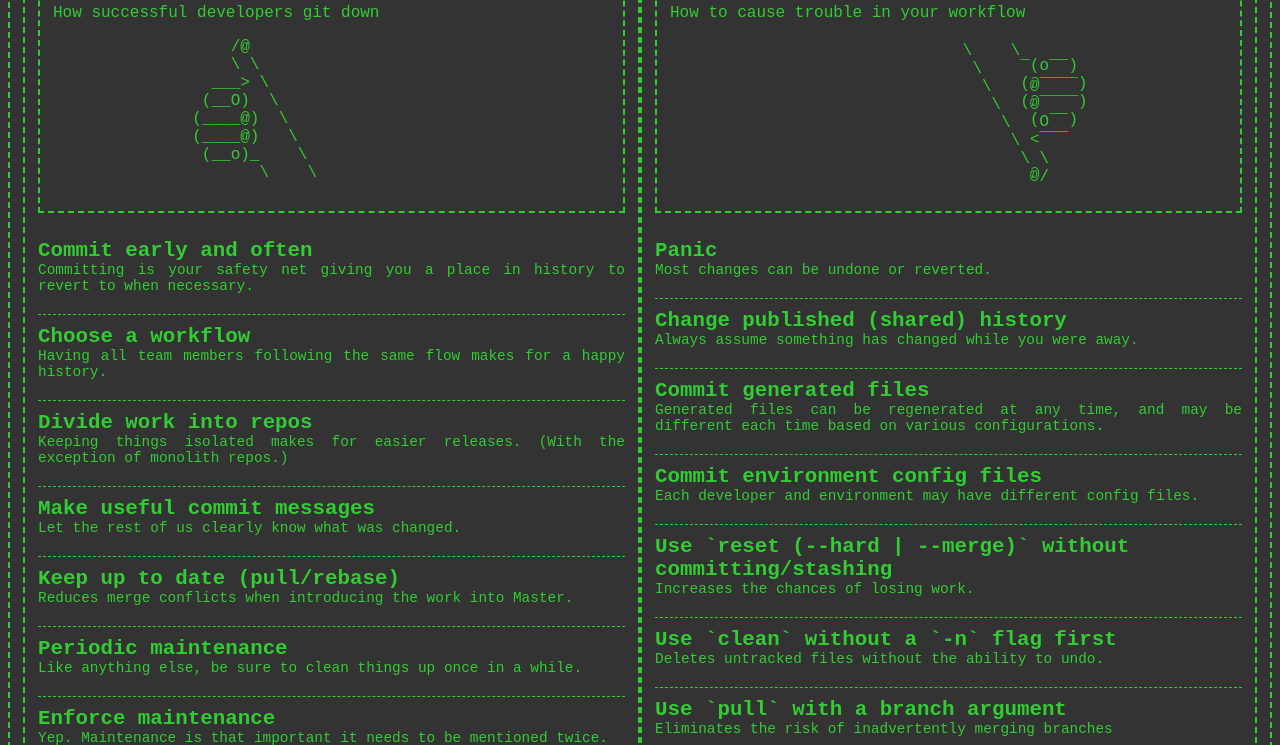
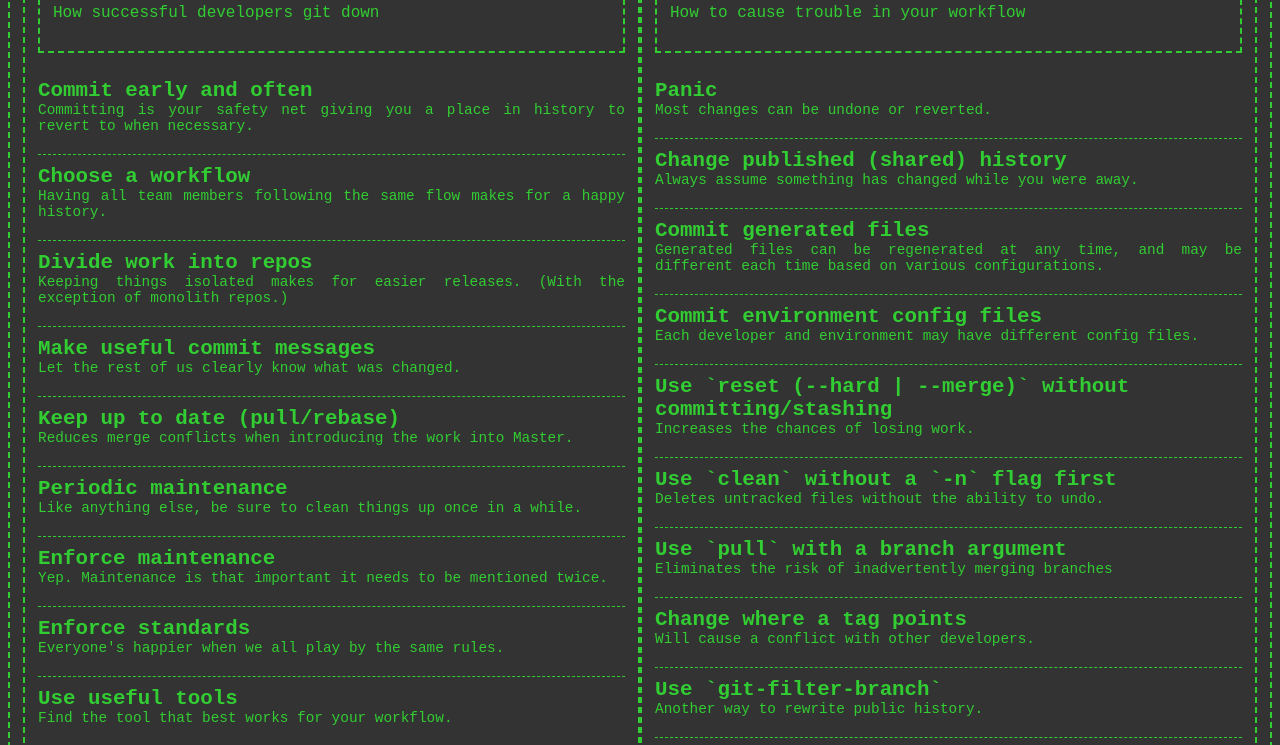
Before and after one commit to jstockdi-marstone/git-r-committed, a plain HTML site: page index.html in a window 1280 px wide. Shown: the part 256-1001 px from the top of the page. Drawn offline with Linux system fonts and the light colour scheme.

Commit message:
Remove ASCII art

```diff
--- a/index.html
+++ b/index.html
@@ -100,16 +100,6 @@
                 <header class="bordered">
                     <h2>The Dos</h2>
                     <p>How successful developers git down</p>
-                    <div>
-                        <pre>    /@
-    \ \
-  ___> \
- (__O)  \
-(____@)  \
-(____@)   \
- (__o)_    \
-       \    \</pre>
-                    </div>
                 </header>
                 <div>
                     <dl id="dos-item-list" class="item-list">
@@ -120,16 +110,6 @@
                 <header class="bordered">
                     <h2>The Don&apos;ts</h2>
                     <p>How to cause trouble in your workflow</p>
-                    <div>
-                        <pre>    /@
-    \ \
-  ___> \
- (__O)  \
-(____@)  \
-(____@)   \
- (__o)_    \
-       \    \</pre>
-                    </div>
                 </header>
                 <div>
                     <dl id="donts-item-list" class="item-list">
```
